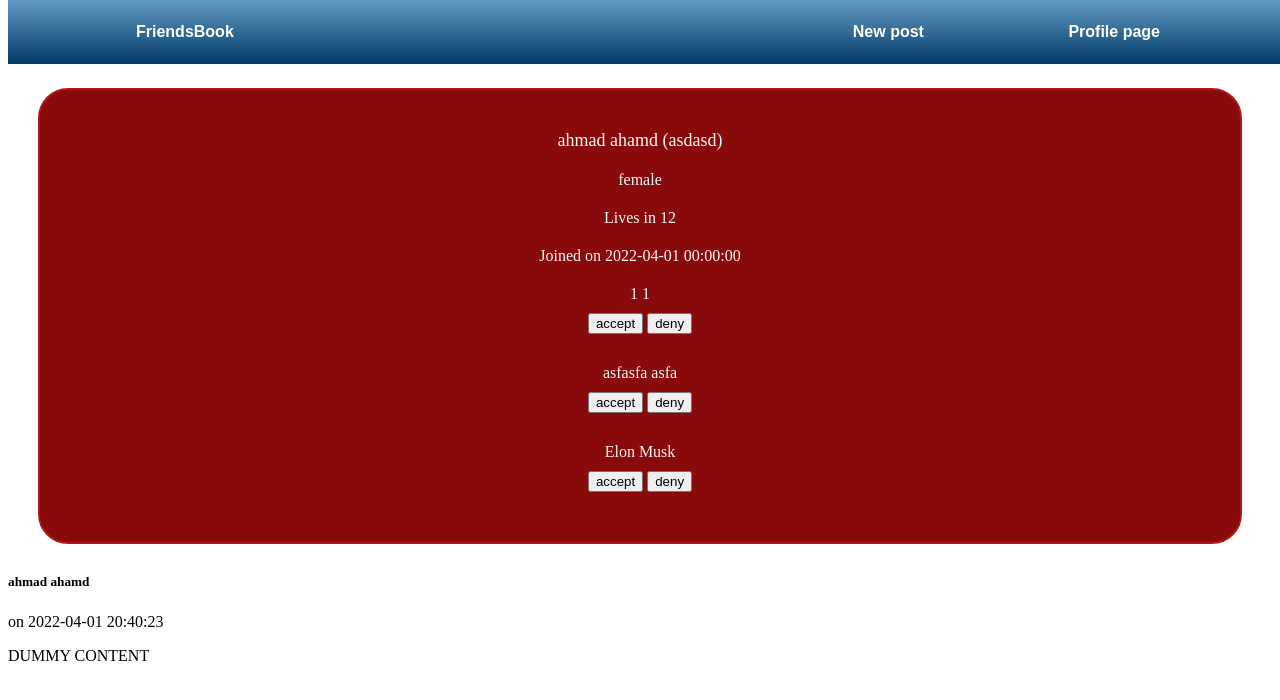
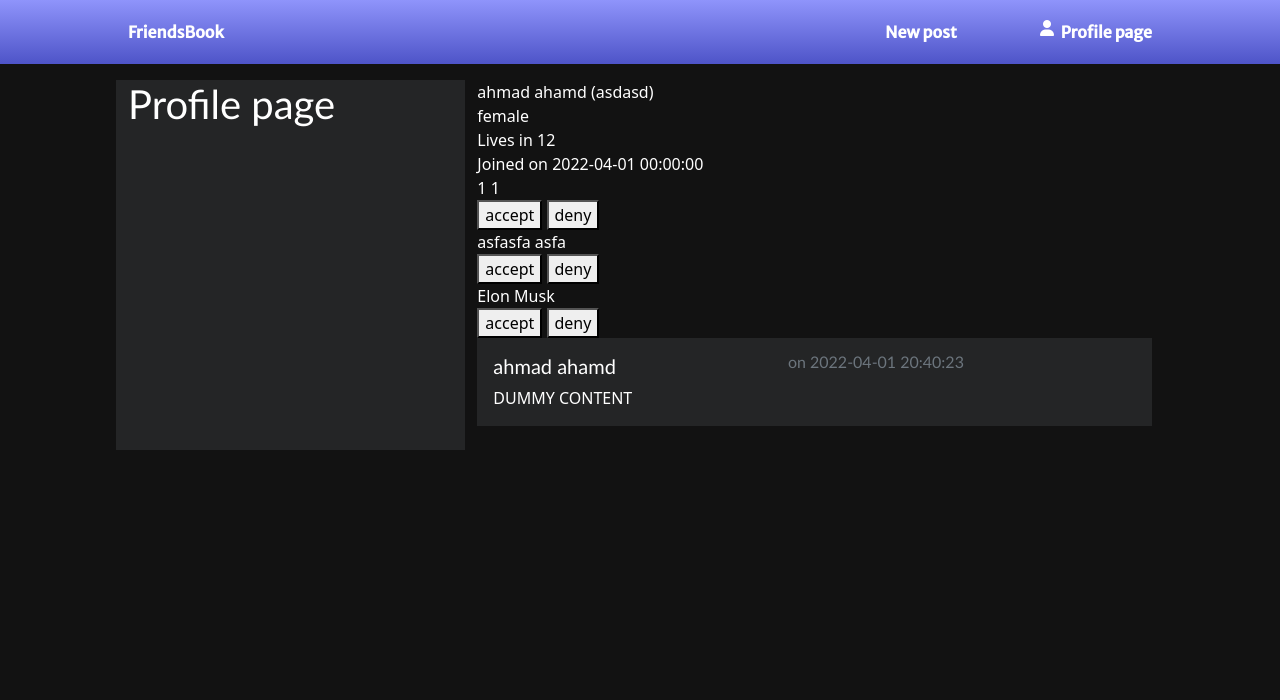
Before and after one commit to iyassalah/Friends-Book, a PHP site: page /profile.php in a window 1280 px wide. Shown: the top 700 px of the page. Run offline with PHP 8.4, Linux system fonts and the light colour scheme; a user stored in the database is signed in; data comes from the database, SQL or seed files in the repository; some libraries are stand-ins or nearby versions.

Commit message:
navbar and background for profile page

```diff
--- a/Pages/homepage.php
+++ b/Pages/homepage.php
@@ -18,16 +18,14 @@ if (isset($_POST["request_recipient"]) && isset($_SESSION["data"]["user_id"])) {
     <meta name="viewport" content="width=device-width, initial-scale=1.0">
     <title>FriendsBook</title>
     <link href="https://cdn.jsdelivr.net/npm/bootstrap@5.1.3/dist/css/bootstrap.min.css" rel="stylesheet"
-        integrity="sha384-1BmE4kWBq78iYhFldvKuhfTAU6auU8tT94WrHftjDbrCEXSU1oBoqyl2QvZ6jIW3" crossorigin="anonymous">3
+        integrity="sha384-1BmE4kWBq78iYhFldvKuhfTAU6auU8tT94WrHftjDbrCEXSU1oBoqyl2QvZ6jIW3" crossorigin="anonymous">
     <link rel="preconnect" href="https://fonts.googleapis.com">
     <link rel="preconnect" href="https://fonts.gstatic.com" crossorigin>
     <link href="https://fonts.googleapis.com/css2?family=Merriweather+Sans:wght@500&display=swap" rel="stylesheet">
     <script src="https://kit.fontawesome.com/a076d05399.js" crossorigin="anonymous"></script>
     <script src="https://kit.fontawesome.com/7f83ce35c1.js" crossorigin="anonymous"></script>
     <style>
-    <?php include '../Styles/timeline.css';?>
     <?php include '../Styles/homepage.css';?>
-    <?php include '../Styles/popups.css';?>
     </style>
 </head>
 
--- a/Pages/profile.php
+++ b/Pages/profile.php
@@ -12,13 +12,18 @@ if (session_id() == '' || !isset($_SESSION) || session_status() === PHP_SESSION_
     <meta name="viewport" content="width=device-width, initial-scale=1.0">
     <style>
         <?php
-        include("../Styles/profile.css");
-        include '../Styles/timeline.css';
-        include '../Styles/profilepage.css'
+        include("../Styles/profilepage.css");
         // echo '<link rel="stylesheet" href="../Styles/loginStyle.css">';
         ?>
     </style>
     <title>Document</title>
+    <<link href="https://cdn.jsdelivr.net/npm/bootstrap@5.1.3/dist/css/bootstrap.min.css" rel="stylesheet"
+        integrity="sha384-1BmE4kWBq78iYhFldvKuhfTAU6auU8tT94WrHftjDbrCEXSU1oBoqyl2QvZ6jIW3" crossorigin="anonymous">
+    <link rel="preconnect" href="https://fonts.googleapis.com">
+    <link rel="preconnect" href="https://fonts.gstatic.com" crossorigin>
+    <link href="https://fonts.googleapis.com/css2?family=Merriweather+Sans:wght@500&display=swap" rel="stylesheet">
+    <script src="https://kit.fontawesome.com/a076d05399.js" crossorigin="anonymous"></script>
+    <script src="https://kit.fontawesome.com/7f83ce35c1.js" crossorigin="anonymous"></script>
     <script src="https://ajax.googleapis.com/ajax/libs/jquery/3.6.0/jquery.min.js"></script>
     <script>
         <?php
@@ -27,7 +32,7 @@ if (session_id() == '' || !isset($_SESSION) || session_status() === PHP_SESSION_
     </script>
 </head>
 
-<body>
+<body class="dark-background">
 
 <nav class="mynav">
         <div class="nav-container">
@@ -36,11 +41,17 @@ if (session_id() == '' || !isset($_SESSION) || session_status() === PHP_SESSION_
             </div>
             <div class="nav-part">
                 <a class="nav-font white-font logo" href="./postform.php"><i class="fa-solid fa-memo white-font"></i> New post</a>
-                <a class="nav-font white-font logo" href=" ./profile.php"><i class="fa-solid fa-user white-font"></i> Profile page</a>
+                <a class="nav-font white-font logo" href=" ./profile.php"><i class="fa-solid fa-user white-font"></i>Profile page</a>
             </div>
         </div>
     </nav>
-    <h1>profile page</h1>
+
+    <section class="main-section">
+        <div class="row justify-content-between rounded-border">
+            <div class="col-sm-4 white-font card-pading dark-card rounded-border">
+                <h1 class="white-font pfont">Profile page</h1>
+            </div>
+            <div class="col-sm-8 white-font">
                 <div class="main-container">
                     <?php
                     require_once '../templates/profile-page.php';
@@ -62,9 +73,13 @@ if (session_id() == '' || !isset($_SESSION) || session_status() === PHP_SESSION_
                     }
                     ?>
                 </div>
+            </div>
+        </div>
+
         <div class="friendsbar">
 
         </div>
+    </section>
 </body>
 
 </html>
--- a/Styles/profilepage.css
+++ b/Styles/profilepage.css
@@ -1,5 +1,14 @@
+body {
+  background-size: cover;
+  background-color: #121212;
+}
+
+.dark-background {
+  background-color: #121212;
+}
+
 .nav-font {
-  font-family: "Merriweather Sans", sans-serif;
+  font-family: 'Merriweather Sans', sans-serif;
 }
 
 .white-font {
@@ -7,8 +16,22 @@
 }
 
 .icon-size {
-  width: 0.5rem;
-  height: 0.5rem;
+  width: .5rem;
+  height: .5rem;
+}
+
+.main-section {
+  width: 80vw;
+  margin: auto;
+  margin-top: 7vh;
+}
+
+.pfont {
+  font-family: 'Trebuchet MS', sans-serif;
+}
+
+.dark-card {
+  background-color: #242526;
 }
 
 .mynav {
@@ -16,34 +39,60 @@
   width: 100vw;
   position: absolute;
   top: 0;
-  top-border-color: #4d80b9;
-  background: rgb(99, 154, 195);
-  background: linear-gradient(to bottom, rgb(99, 154, 195) 0%, rgb(0, 58, 102) 100%);
+  background: #4e54c8;
+  background: -webkit-gradient(linear, left top, left bottom, from(#8f94fb), to(#4e54c8));
+  background: linear-gradient(to bottom, #8f94fb, #4e54c8);
 }
+
 .mynav a {
+  width: 7rem;
   text-decoration: none;
+  display: -webkit-box;
+  display: -ms-flexbox;
+  display: flex;
+  -webkit-box-pack: justify;
+      -ms-flex-pack: justify;
+          justify-content: space-between;
 }
+
 .mynav a:hover, .mynav a:focus {
   color: white;
   background-color: #4d80b9;
-  transform: scale(1.1);
+  -webkit-transform: scale(1.1);
+          transform: scale(1.1);
 }
+
 .mynav .nav-container {
+  display: -webkit-box;
+  display: -ms-flexbox;
   display: flex;
   margin: auto;
   width: 80vw;
   height: 100%;
-  justify-content: space-between;
-  align-items: center;
+  -webkit-box-pack: justify;
+      -ms-flex-pack: justify;
+          justify-content: space-between;
+  -webkit-box-align: center;
+      -ms-flex-align: center;
+          align-items: center;
 }
+
 .mynav .nav-container .logo {
   font-weight: 600;
   color: white;
 }
+
 .mynav .nav-container .nav-part {
+  display: -webkit-box;
+  display: -ms-flexbox;
   display: flex;
-  justify-content: space-between;
-  align-items: center;
+  -webkit-box-pack: justify;
+      -ms-flex-pack: justify;
+          justify-content: space-between;
+  -webkit-box-align: center;
+      -ms-flex-align: center;
+          align-items: center;
   width: 30%;
   height: 100%;
-}/*# sourceMappingURL=profilepage.css.map */
+}
+/*# sourceMappingURL=profilepage.css.map */
```
Also changed, not shown: Styles/loginStyle.css (+0 -9 lines), Styles/profilepage.sass (+32 -9 lines), Styles/profile.css (line endings or trailing spaces), 1 other file. Lines whose indentation alone changed are shown as unchanged.
